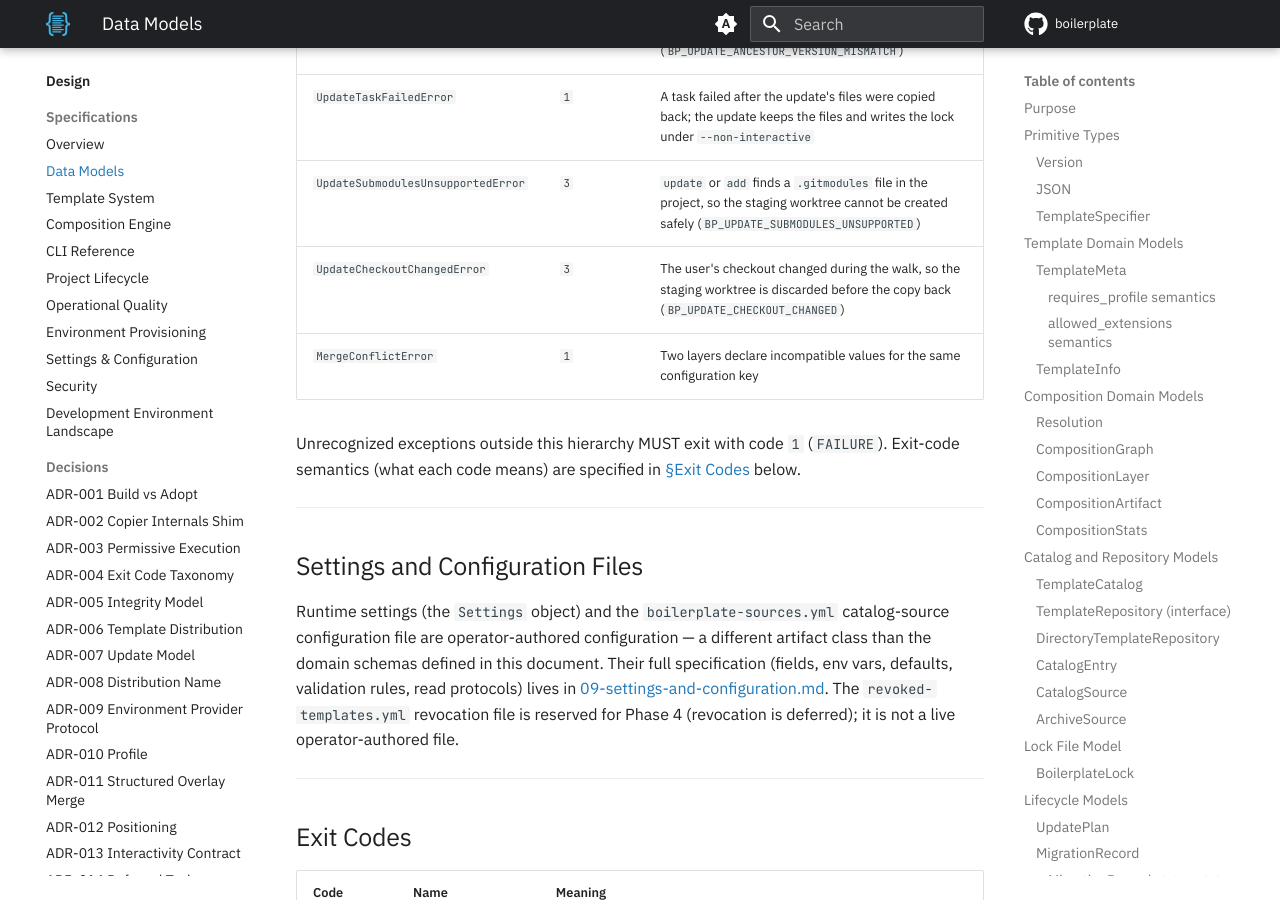
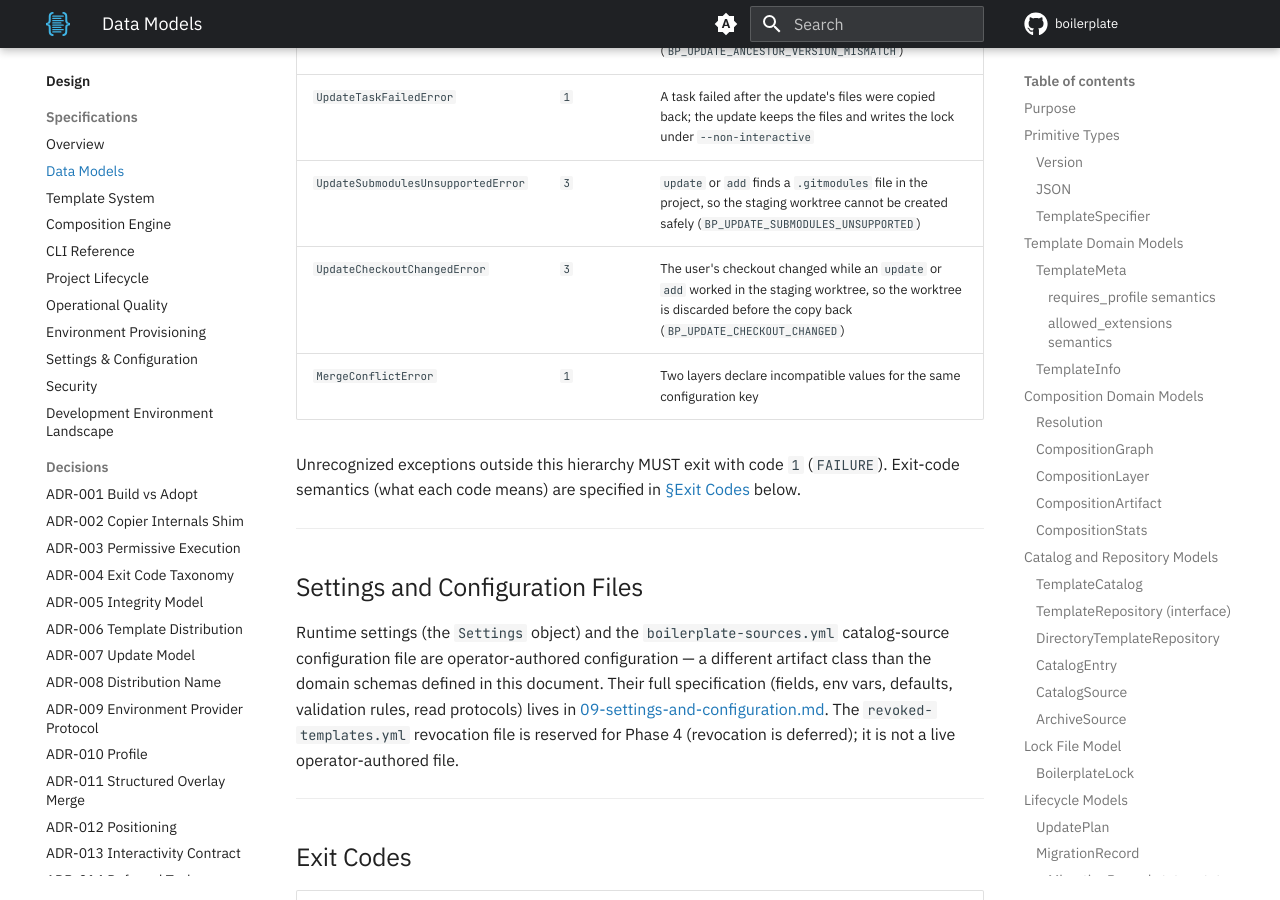
Before and after one commit to TheRealBillSiegler/boilerplate, an MkDocs documentation site: the page built from docs/design/02-data-models.md, in a window 1280 px wide and 900 px high, scrolled down 28259 px. Built offline with MkDocs 1.6.1 and Material for MkDocs 9.7.7, drawn with Linux system fonts in a browser that asks for light colours; comment, search, counter and statistics services are not loaded; the version menu is left out.

Commit message:
docs(design): cover add in the checkout-changed wording
Co-Authored-By: Claude Sonnet 5.5 <noreply@anthropic.com>

```diff
--- a/docs/design/02-data-models.md
+++ b/docs/design/02-data-models.md
@@ -652,7 +652,7 @@ All errors inherit from `BoilerplateError` (the base class). Each exception type
 | `AddAncestorVersionError` | `3` | An ancestor's recorded version fails the new layer's `extends` reference (`BP_UPDATE_ANCESTOR_VERSION_MISMATCH`) |
 | `UpdateTaskFailedError` | `1` | A task failed after the update's files were copied back; the update keeps the files and writes the lock under `--non-interactive` |
 | `UpdateSubmodulesUnsupportedError` | `3` | `update` or `add` finds a `.gitmodules` file in the project, so the staging worktree cannot be created safely (`BP_UPDATE_SUBMODULES_UNSUPPORTED`) |
-| `UpdateCheckoutChangedError` | `3` | The user's checkout changed during the walk, so the staging worktree is discarded before the copy back (`BP_UPDATE_CHECKOUT_CHANGED`) |
+| `UpdateCheckoutChangedError` | `3` | The user's checkout changed while an `update` or `add` worked in the staging worktree, so the worktree is discarded before the copy back (`BP_UPDATE_CHECKOUT_CHANGED`) |
 | `MergeConflictError` | `1` | Two layers declare incompatible values for the same configuration key |
 
 Unrecognized exceptions outside this hierarchy MUST exit with code `1` (`FAILURE`). Exit-code semantics (what each code means) are specified in [§Exit Codes](#exit-codes) below.
```
Also changed, not shown: docs/design/06-project-lifecycle.md (+1 -1 lines).
